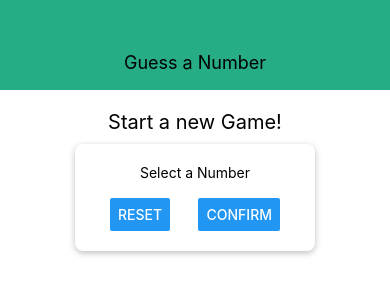
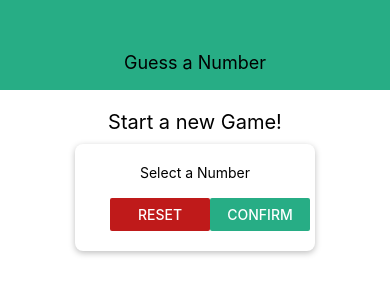
Before and after one commit to AlexBogd1/number-app, a React Native app: screen / in a window 390 px wide. Shown: the top 300 px of the page. Built offline with nearby package versions, Linux system fonts and the light colour scheme.

Commit message:
Add Card component

```diff
--- /dev/null
+++ b/components/Card.js
@@ -0,0 +1,21 @@
+import React from 'react';
+import { View, Text, StyleSheet } from 'react-native';
+
+const Card = (props) => {
+    return <View style={{...styles.card, ...props.style}}>{props.children}</View>
+};
+
+const styles = StyleSheet.create({
+    card: {
+        shadowColor: 'black',
+        shadowOffset: { width: 0, height: 2 },
+        shadowRadius: 6,
+        shadowOpacity: 0.26,
+        elevation: 5,
+        backgroundColor: 'white',
+        padding: 20,
+        borderRadius: 8,
+    }
+});
+
+export default Card;
--- a/components/Header.js
+++ b/components/Header.js
@@ -1,5 +1,6 @@
 import React from 'react';
 import {View, Text, StyleSheet} from 'react-native';
+import Colors from '../constants/colors';
 
 const Header = (props) => {
     return (
@@ -7,14 +8,14 @@ const Header = (props) => {
             <Text style={styles.headerTitle}>{props.title}</Text>
         </View>
     )
-}
+};
 
 const styles = StyleSheet.create({
     header: {
         width: '100%',
         height: 90,
         paddingTop: 35,
-        backgroundColor:'#27ad85',
+        backgroundColor: Colors.primary,
         justifyContent: 'center',
         alignItems: 'center',
     },
--- /dev/null
+++ b/constants/colors.js
@@ -0,0 +1,4 @@
+export default {
+    primary: '#27ad85',
+    accent: '#bf1a1a'
+};
--- a/screens/StartGameScren.js
+++ b/screens/StartGameScren.js
@@ -1,17 +1,23 @@
 import React from 'react';
 import { View, Text, StyleSheet, TextInput, Button } from 'react-native';
+import Card from '../components/Card';
+import Colors from '../constants/colors';
 
 const StartGameScreen = props => {
     return <View style={styles.screen}>
         <Text style={styles.title}>Start a new Game!</Text>
-        <View style={styles.inputContainer}>
+        <Card style={styles.inputContainer}>
             <Text>Select a Number</Text>
             <TextInput />
             <View style={styles.buttonContainer}>
-                <Button title={"Reset"} onPress={() => { }} />
-                <Button title={"Confirm"} onPress={() => { }} />
+                <View style={styles.button}>
+                    <Button title={"Reset"} onPress={() => { }} color={Colors.accent}/>
+                </View>
+                <View style={styles.button}>
+                    <Button title={"Confirm"} onPress={() => { }} color={Colors.primary}/>
+                </View>
             </View>
-        </View>
+        </Card>
     </View>
 }
 
@@ -29,14 +35,6 @@ const styles = StyleSheet.create({
         width: 300,
         maxWidth: '80%',
         alignItems: 'center',
-        shadowColor: 'black',
-        shadowOffset: {width: 0, height: 2},
-        shadowRadius: 6,
-        shadowOpacity: 0.26,
-        elevation: 5,
-        backgroundColor: 'white',
-        padding: 20,
-        borderRadius: 8,
     },
     buttonContainer: {
         flexDirection: 'row',
@@ -45,6 +43,9 @@ const styles = StyleSheet.create({
         alignItems: 'center',
         paddingHorizontal: 15,
     },
+    button: {
+        width: 100,
+    }
 });
 
 export default StartGameScreen;
```
